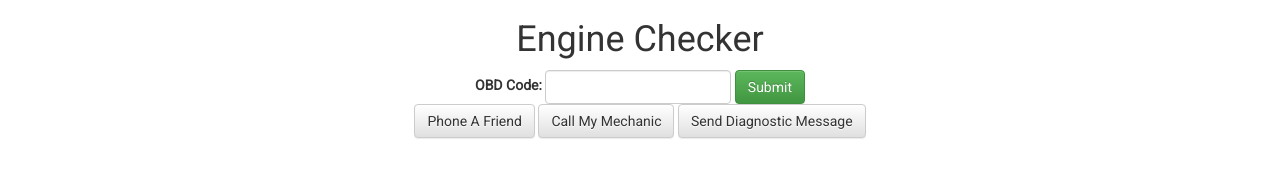
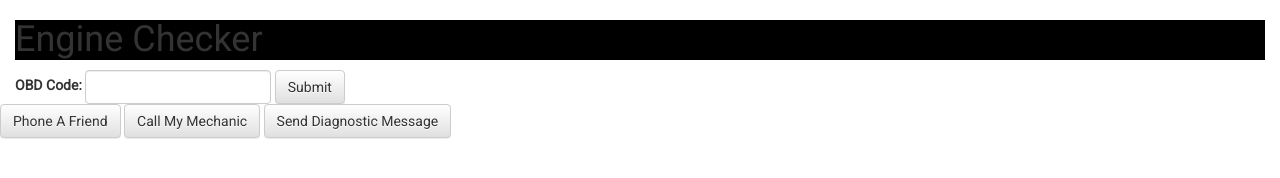
Before and after one commit to CheckEngine/check_engine_app, a website: page public/views/index.html in a window 1280 px wide. Drawn offline with nearby package versions, Linux system fonts and the light colour scheme; files that its build step writes are made by us from their sources; files whose address does not match are found by name.

Commit message:
move views folder, move css to views folder

```diff
--- a/public/stylesheets/css/master.css
+++ /dev/null
@@ -1,3 +0,0 @@
-html, body {
-  font-family: "Roboto", sans-serif;
-}
--- a/views/index.html
+++ b/public/views/index.html
@@ -14,18 +14,26 @@
     <!-- Fonts -->
     <link href="https://fonts.googleapis.com/css?family=Roboto" rel="stylesheet">
     <!-- Custom CSS -->
-    <link rel="stylesheet" href="stylesheets/css/master.css">
+    <link rel="stylesheet" href="master.css">
+
   </head>
+
+
   <body>
-    <div class="container text-center">
-      <h1>Engine Checker</h1>
+    <div class="container-fluid">
+      <div class="header">
+        <h1>Engine Checker</h1>
+      </div>
+
       <form id="codeForm" class="form-inline" onsubmit="getCodeInfo(event)">
         <div class="form-group">
           <label>OBD Code:</label>
           <input id="codeIn" class="form-control" type="text">
         </div>
-        <button class="btn btn-success" type="submit">Submit</button>
+        <button class="btn btn-default" type="submit">Submit</button>
       </form>
+    </div>
+
 
       <div id="appendToDom"></div>
 
@@ -35,6 +43,5 @@
        <button type="button" id="sendDiagnostic" class="btn btn-default">Send Diagnostic Message</button>
      </footer>
 
-    </div>
   </body>
 </html>
--- /dev/null
+++ b/public/views/master.css
@@ -0,0 +1,30 @@
+
+
+/*gradient top (dark blue) #130C50
+Gradient bottom (teal) #2483C9
+Button color #130C50
+Button hover #2483C9
+Button text #F7EB5B
+
+Red text #F30A0A
+Yellow text #ECB113
+Green text #0ADD0A*/
+
+body {
+  font-family: "Roboto", sans-serif;
+  background-color: white;
+}
+
+
+.header {
+  background-color: black;
+}
+
+
+.logo {
+
+}
+
+.btn-default {
+
+}
```
